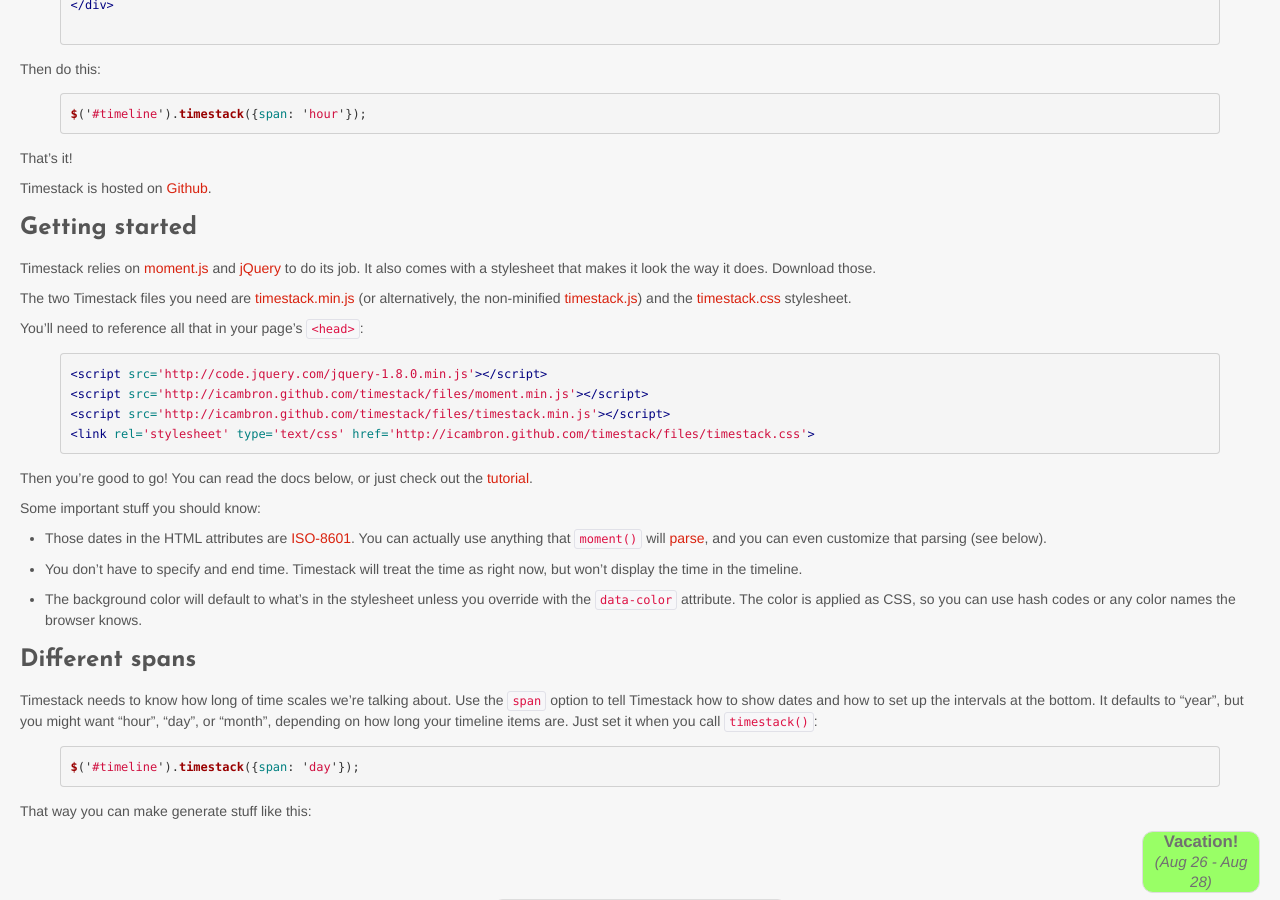
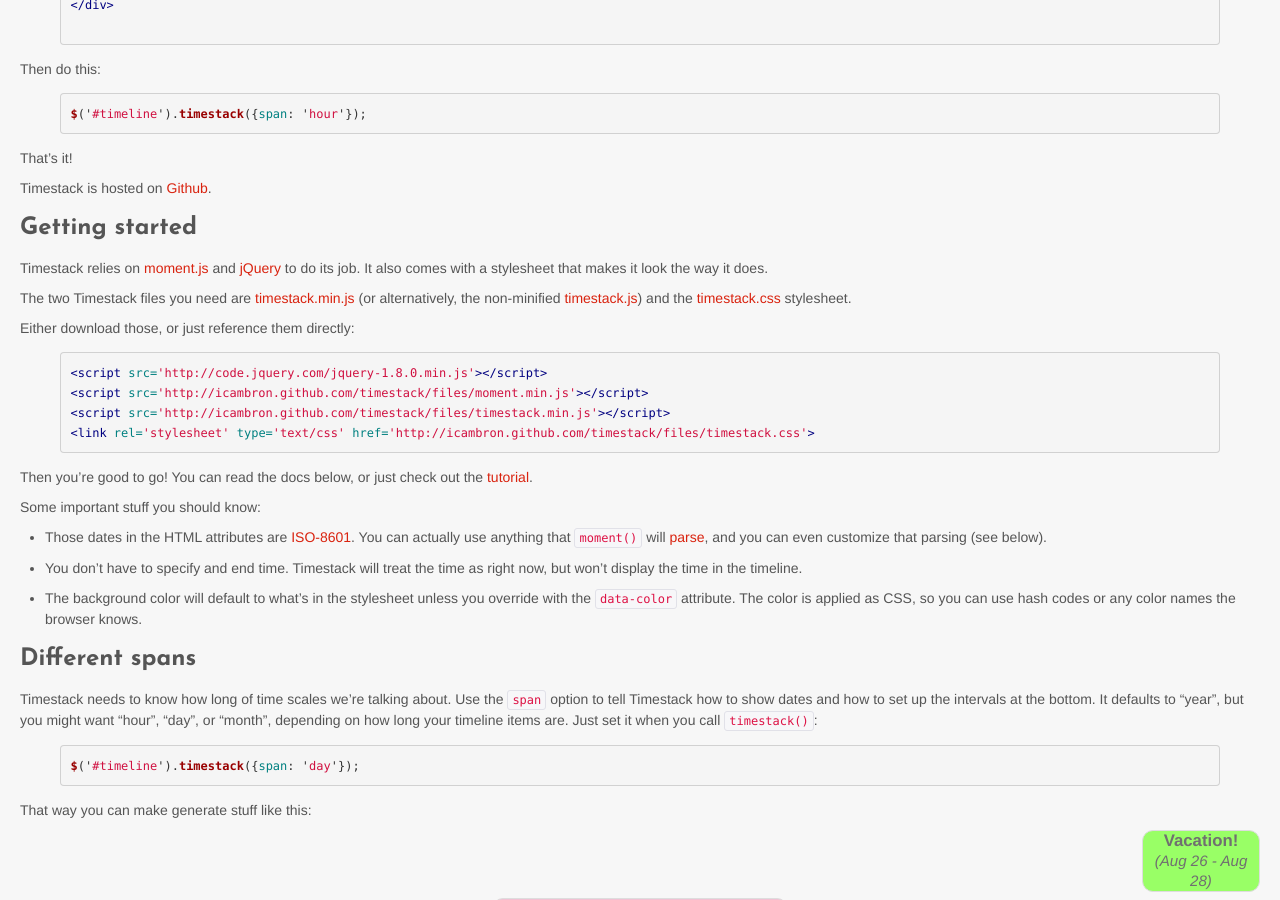
Before and after one commit to icambron/timestack, a Jekyll site: the page built from index.markdown, in a window 1280 px wide and 900 px high, scrolled down 620 px. Built offline with Jekyll 4.4.1, drawn with Linux system fonts in a browser that asks for light colours; nearby versions of some CDN libraries; Markdown is read by kramdown in place of the engine named in the settings.

Commit message:
fixing instructions to match code sample

```diff
--- a/index.markdown
+++ b/index.markdown
@@ -47,14 +47,14 @@ Timestack is hosted on [Github](https://github.com/icambron/timestack).
 
 ###Getting started
 
-Timestack relies on [moment.js](http://momentjs.com/) and [jQuery](http://jquery.com) to do its job. It also comes with a stylesheet that makes it look the way it does. Download those.
+Timestack relies on [moment.js](http://momentjs.com/) and [jQuery](http://jquery.com) to do its job. It also comes with a stylesheet that makes it look the way it does.
 
 The two Timestack files you need are <a
 href='files/timestack.min.js'>timestack.min.js</a> (or alternatively,
 the non-minified <a href='files/timestack.js'>timestack.js</a>) and the
 <a href='files/timestack.css'>timestack.css</a> stylesheet.
 
-You'll need to reference all that in your page's `<head>`:
+Either download those, or just reference them directly:
 
 {% highlight html %}
 <script src='http://code.jquery.com/jquery-1.8.0.min.js'></script>
```
